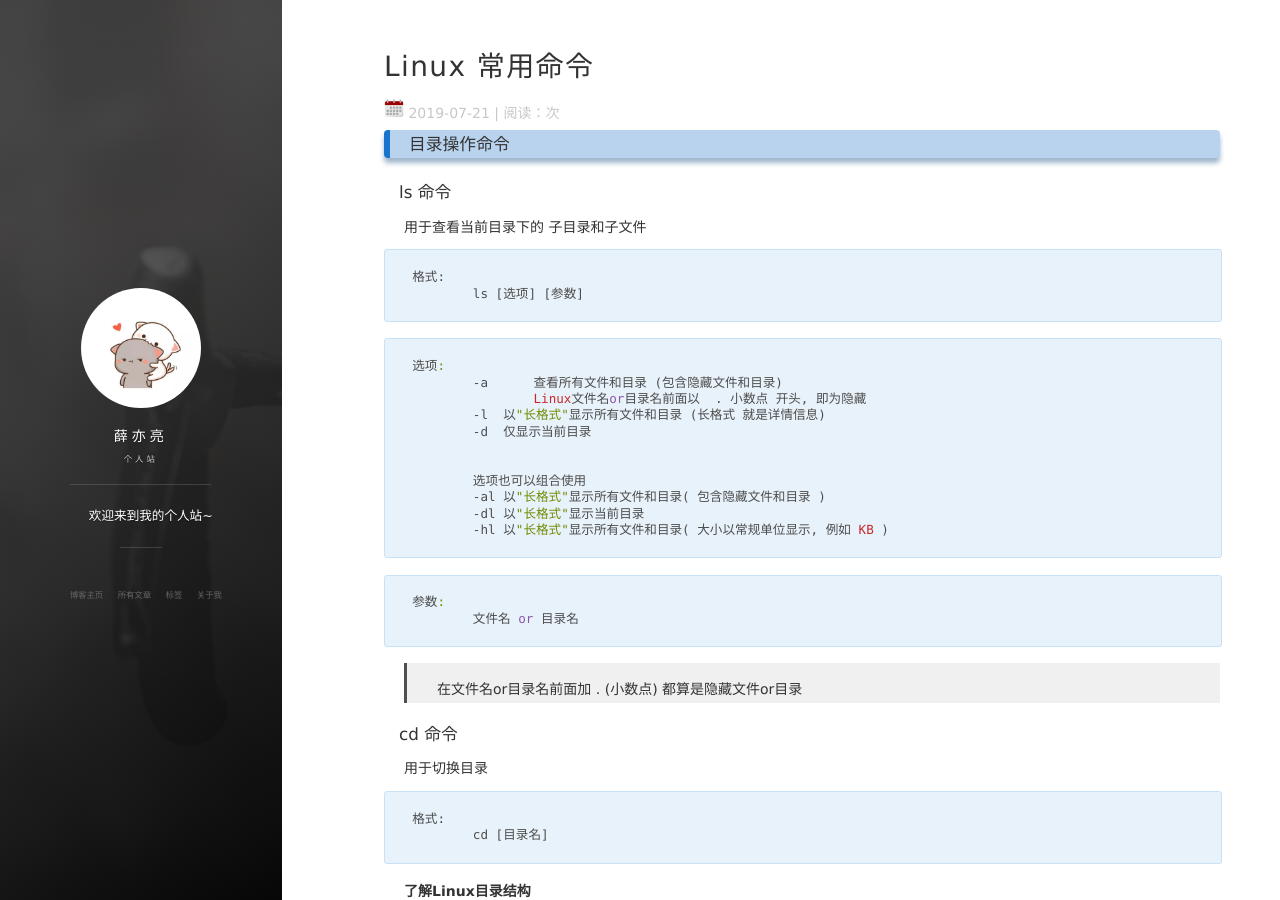
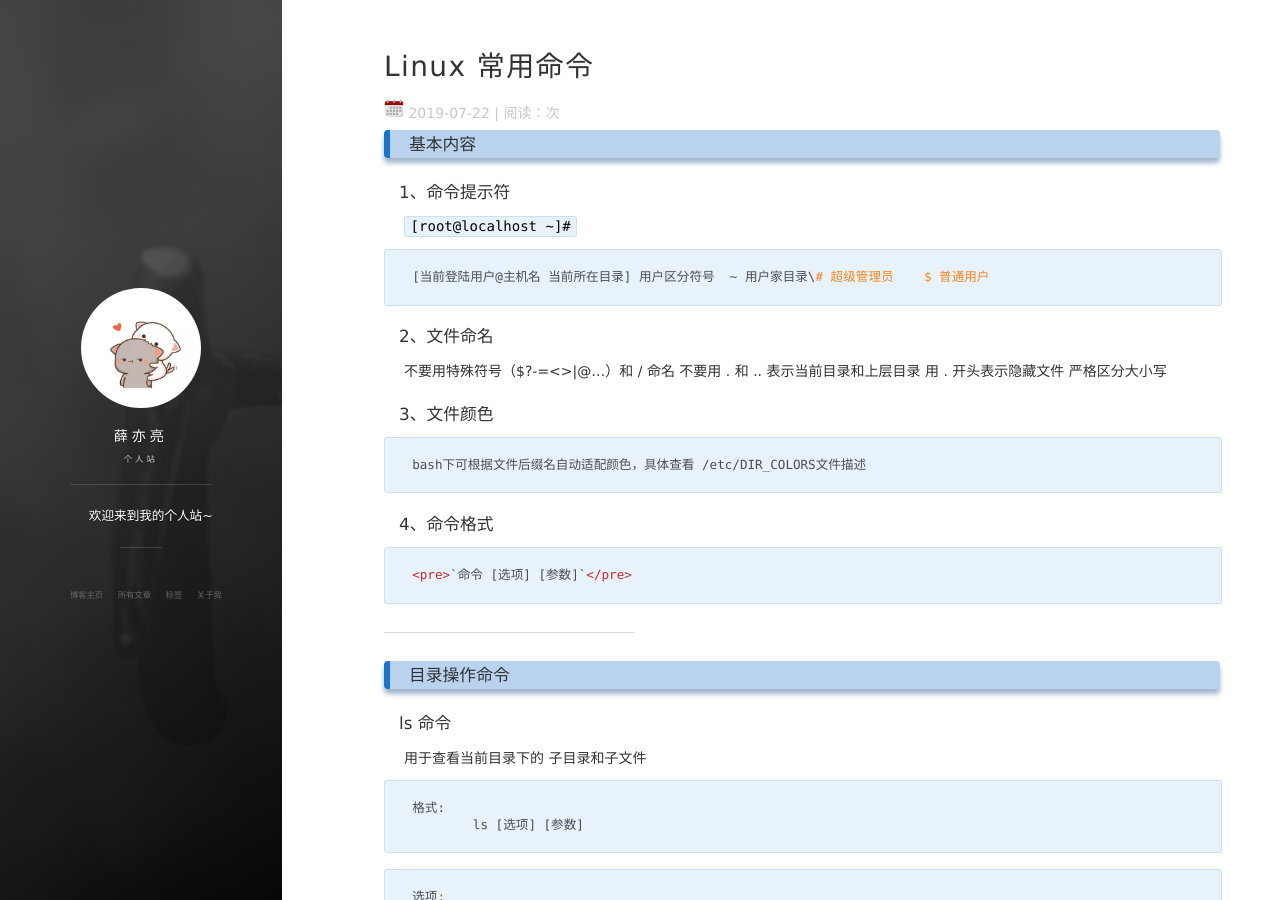
Before and after one commit to 787119359/787119359.github.io, a Jekyll site: the page built from _posts/2019-07-22-Linux 命令.md, in a window 1280 px wide and 900 px high. Built offline with Jekyll 4.4.1, drawn with Linux system fonts in a browser that asks for light colours; nearby versions of some CDN libraries; comment, search, counter and statistics services are not loaded.

Commit message:
linux_learning

````diff
--- a/_posts/2019-07-22-Linux 命令.md
+++ b/_posts/2019-07-22-Linux 命令.md
@@ -1,8 +1,43 @@
 ---
 layout: post
 title: "Linux 常用命令"
-date: 2019-07-21
+date: 2019-07-22
 tag: 学习
+---
+
+
+
+
+
+### 基本内容
+
+#### 1、命令提示符
+
+`[root@localhost ~]#`
+
+```
+[当前登陆用户@主机名 当前所在目录] 用户区分符号  ~ 用户家目录\# 超级管理员    $ 普通用户
+```
+
+#### 2、文件命名
+
+不要用特殊符号（$?-=<>|@…）和 / 命名
+不要用 . 和 .. 表示当前目录和上层目录
+用 . 开头表示隐藏文件
+严格区分大小写
+
+#### 3、文件颜色
+
+```
+bash下可根据文件后缀名自动适配颜色，具体查看 /etc/DIR_COLORS文件描述
+```
+
+#### 4、命令格式
+
+```
+<pre>`命令 [选项] [参数]`</pre>
+```
+
 ---
 
 
@@ -188,6 +223,8 @@ tag: 学习
 	mv [选项] 源目录 目标目录
 ```
 
+---
+
 
 
 ### 文件操作命令
@@ -368,6 +405,8 @@ tag: 学习
 
 ```
 
+---
+
 
 
 ### 帮助命令
@@ -391,6 +430,8 @@ tag: 学习
 格式:
 	man 命令
 ```
+
+---
 
 
 
@@ -429,6 +470,8 @@ tag: 学习
 	-v 反选
 	-n 显示行号
 ```
+
+---
 
 
 
@@ -577,6 +620,12 @@ tag: 学习
    命令: `chmod a=rw a.txt`
 
    a=rw 给用户, 用户组, 其他组都设置为 读写权限(所有人)
+
+---
+
+
+
+
 
 
 
@@ -807,6 +856,8 @@ Linux系统是一个`多用户,多任务`的分时操作系统.
 
    本来a.txt 的用户组是 root, 经过chown修改后, 用户组变成了 用户hl的了
 
+---
+
 
 
 ### 打包压缩
@@ -975,6 +1026,8 @@ zip 是 Linux 和 Windows 都能识别的压缩格式, 相对而言, 在Linux
 
 ```
 
+---
+
 
 
 ### 关机重启
@@ -1004,6 +1057,8 @@ zip 是 Linux 和 Windows 都能识别的压缩格式, 相对而言, 在Linux
 	-k 内容  提示警告, 但不会关机
 ```
 
+---
+
 
 
 ### 挂载卸载
@@ -1042,7 +1097,7 @@ sr1 是其中的一个光驱1
 
 以此类推
 
-
+---
 
 
 
@@ -1086,6 +1141,8 @@ sr1 是其中的一个光驱1
 
 # 当前位置一定不能在 挂载地址目录中
 ```
+
+---
 
 
 
@@ -1160,6 +1217,8 @@ DNS1=8.8.8.8 				DNS设置  例如股: 8.8.8.8
  	-c N 	只ping N次, 不指定则一直ping测试
 ```
 
+---
+
 
 
 ### 基本快捷键
@@ -1209,6 +1268,8 @@ DNS1=8.8.8.8 				DNS设置  例如股: 8.8.8.8
 	exit
 
 ```
+
+---
 
 
 
@@ -1525,6 +1586,8 @@ iso镜像是本地有现成的镜像, 那也可行本地安装, 就不需要联
 
 源码包的卸载比较暴力, 直接通过 `rm -rf` 的方式删除卸载
 
+---
+
 
 
 ### 进程与服务
````
